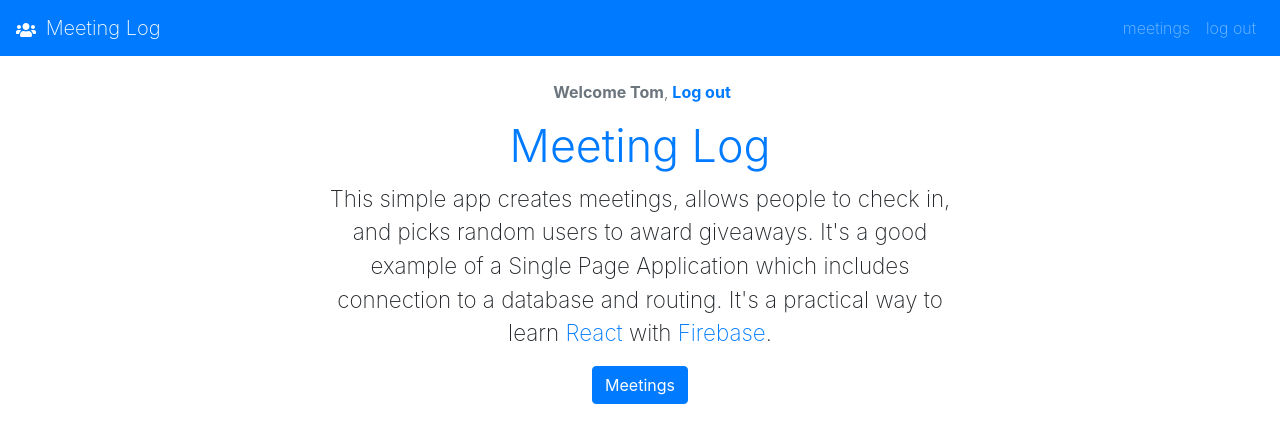
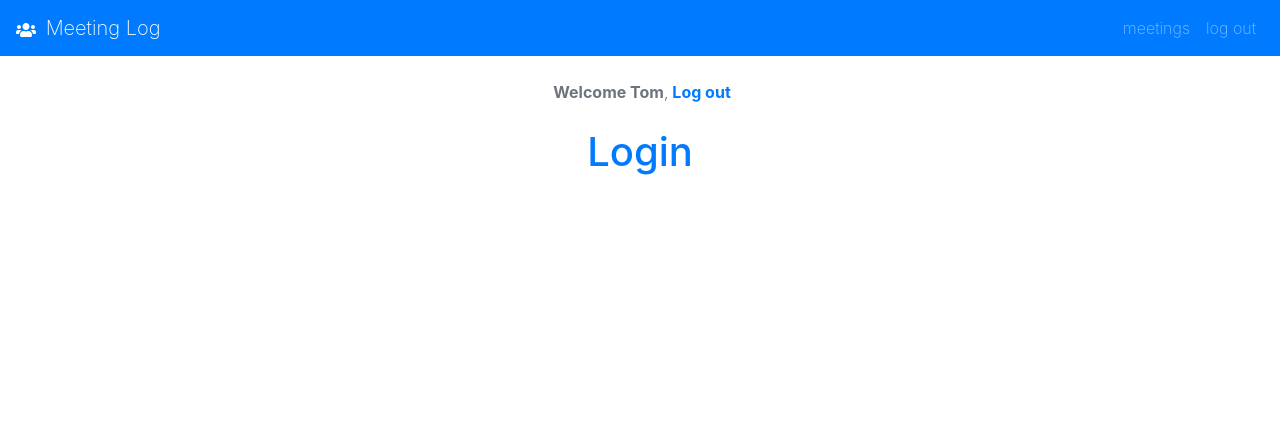
Before and after one commit to TWood-IRL/myreactapp, a React (Create React App) app: page /login in a window 1280 px wide. Shown: the top 442 px of the page. Built offline with nearby package versions, Linux system fonts and the light colour scheme.

Commit message:
Adding in routes

```diff
--- a/src/App.js
+++ b/src/App.js
@@ -3,6 +3,9 @@ import React, { Component } from 'react';
 import Home from './Home' ;
 import Welcome from './Welcome' ;
 import Navigation from './Navigation' ;
+import Login from './Login' ;
+import Meeting from './Meeting' ;
+import Register from './Register' ;
 import {Router} from '@reach/router' ;
 class App extends Component {
 
@@ -18,7 +21,15 @@ class App extends Component {
       <div>
         <Navigation user={this.state.user} />
         {this.state.user && <Welcome user={this.state.user} />}
-        <Home user={this.state.user} />
+
+        <Router>
+          <Home path="/" user={this.state.user} />
+          <Login path="/login"  />
+          <Meeting path="/meetings"  />
+          <Register path="/register"  />
+          <Login path="/login"  />
+        </Router>
+
       </div>
     ) ;
   }
--- /dev/null
+++ b/src/Login.js
@@ -0,0 +1,13 @@
+import React, {Component} from 'react'
+
+class Login extends Component{
+    render(){
+
+        return (
+            <div className="text-center mt-4">
+                    <h1 className="text-primary">Login</h1>
+            </div>
+        ) ;
+    }
+}
+export default Login;
--- /dev/null
+++ b/src/Meeting.js
@@ -0,0 +1,14 @@
+import React, {Component} from 'react'
+
+class Meeting extends Component{
+    render(){
+        const {user}  = this.props ;
+
+        return (
+            <div className="text-center mt-4">
+                    <h1 className="text-primary">Meetings</h1>
+            </div>
+        ) ;
+    }
+}
+export default Meeting;
--- /dev/null
+++ b/src/Register.js
@@ -0,0 +1,13 @@
+import React, {Component} from 'react'
+
+class Register extends Component{
+    render(){
+
+        return (
+            <div className="text-center mt-4">
+                    <h1 className="text-primary">Register</h1>
+            </div>
+        ) ;
+    }
+}
+export default Register;
```
